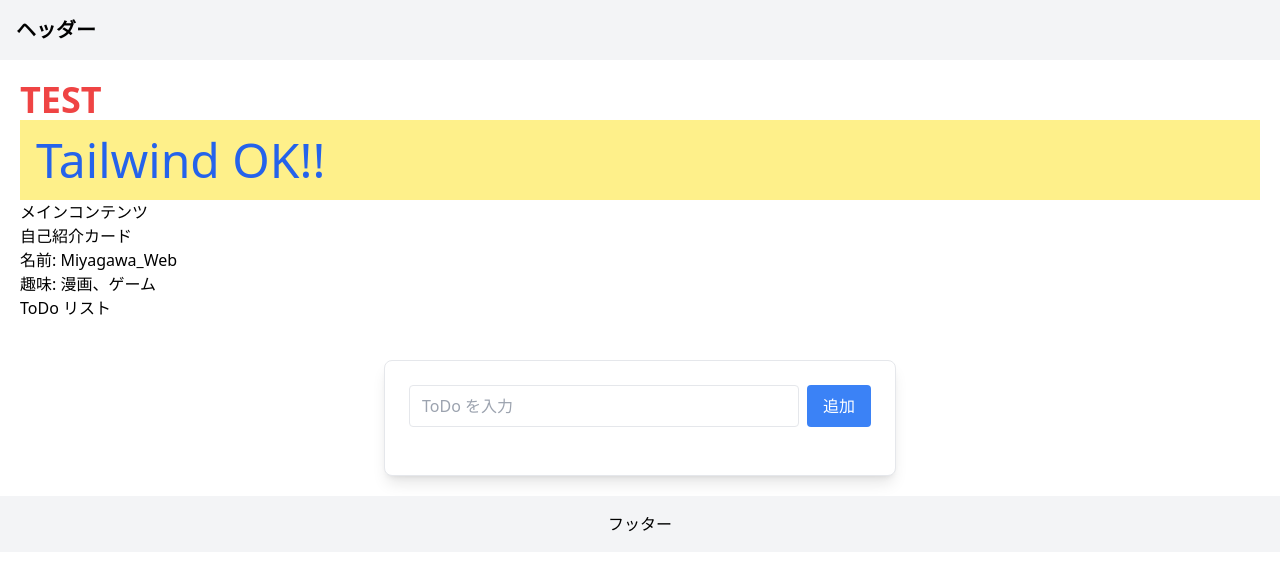
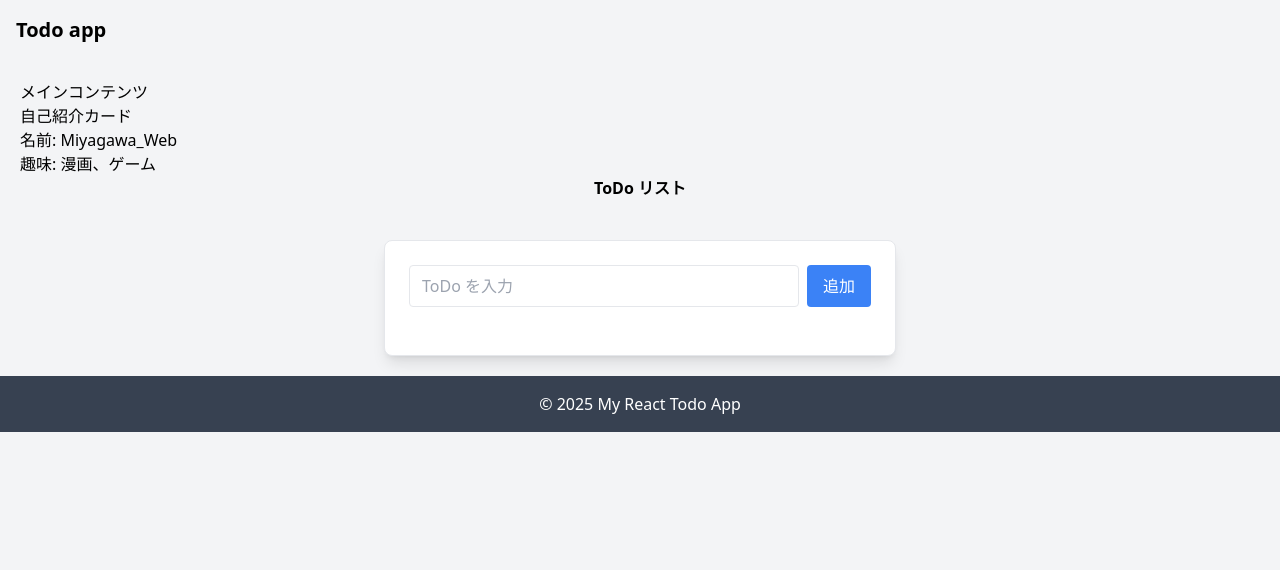
Before and after one commit to miya3928/react-practice, a React (Vite) app: page / in a window 1280 px wide. Shown: the top 570 px of the page. Built offline with nearby package versions, Linux system fonts and the light colour scheme.

Commit message:
[update]ヘッダー、フッターのレイアウト変更

```diff
--- a/src/App.jsx
+++ b/src/App.jsx
@@ -5,18 +5,15 @@ import './index.css'
 import Header from "./components/Header.jsx";
 import Main from "./components/Main.jsx";
 import Footer from "./components/Footer.jsx";
-import Profile from './components/Profile.jsx'
-
 function App() {
 
   return (
-    <>
+    <div className="min-h-screen flex flex-col bg-gray-100">
       <Header />
-      <Main>
+      <Main className="flex-grow">
       </Main>
-
       <Footer />
-    </>
+    </div>
   )
 }
 
--- a/src/components/Footer.jsx
+++ b/src/components/Footer.jsx
@@ -1,7 +1,8 @@
 export default function Footer() {
   return (
-    <footer className="p-4 bg-gray-100 text-center">
-      フッター
+    // 🌟 背景色を濃くし、文字色を白にして視認性を高める
+    <footer className="p-4 bg-gray-700 text-white text-center">
+      © 2025 My React Todo App
     </footer>
   );
 }
--- a/src/components/Header.jsx
+++ b/src/components/Header.jsx
@@ -1,7 +1,7 @@
 export default function Header() {
   return (
     <header className="p-4 bg-gray-100 text-xl font-bold">
-      ヘッダー
+      Todo app
     </header>
   );
 }
--- a/src/components/Main.jsx
+++ b/src/components/Main.jsx
@@ -5,15 +5,11 @@ import Todo from "./Todo";
 export default function Main() {
   return (
     <main style={{ padding: "20px" }}>
-      <h1 className="text-4xl font-bold text-red-500">TEST</h1>
-      <h1 className="text-5xl text-blue-600 bg-yellow-200 p-4">
-  Tailwind OK!!
-</h1>
     <h2>メインコンテンツ</h2>
     <Profile />
 
     <section>
-      <h3>ToDo リスト</h3>
+      <h1 className="text-center font-bold">ToDo リスト</h1>
       <Todo />
     </section>
   </main>
```
